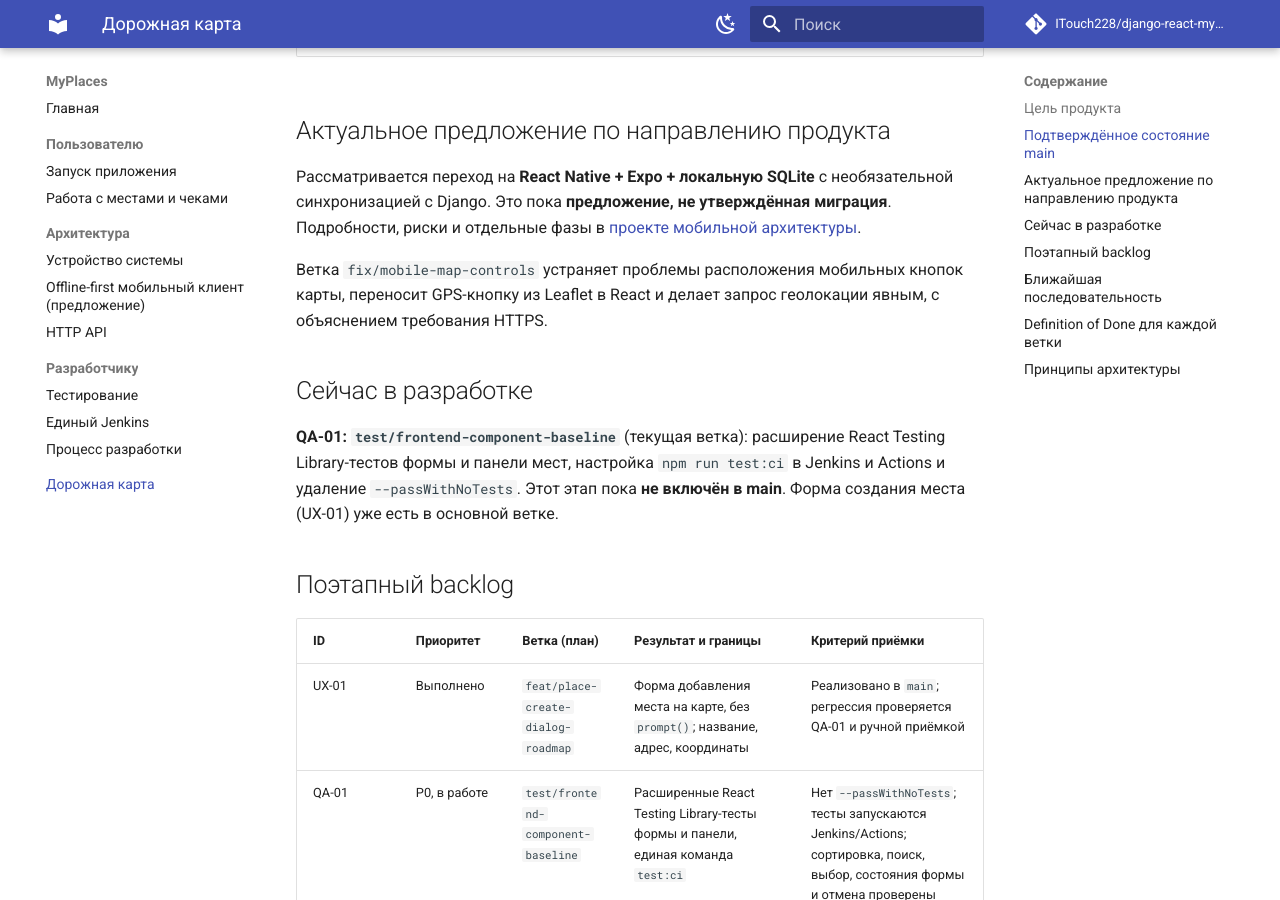
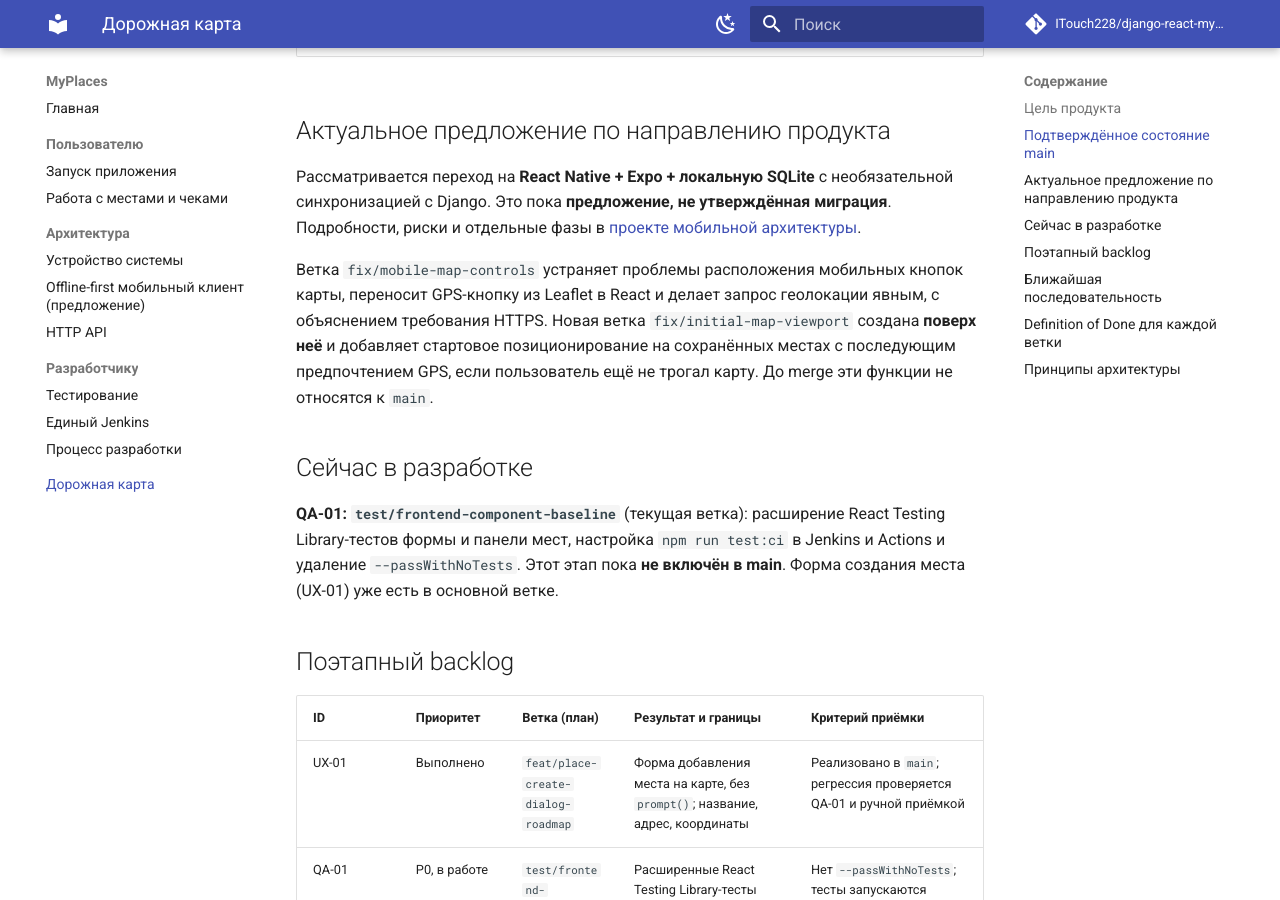
Before and after one commit to ITouch228/django-react-myplaces, an MkDocs documentation site: the page built from docs/roadmap.md, in a window 1280 px wide and 900 px high, scrolled down 1099 px. Built offline with MkDocs 1.6.1 and Material for MkDocs 9.7.7, drawn with Linux system fonts in a browser that asks for light colours; comment, search, counter and statistics services are not loaded.

```diff
--- a/docs/roadmap.md
+++ b/docs/roadmap.md
@@ -22,7 +22,7 @@
 
 Рассматривается переход на **React Native + Expo + локальную SQLite** с необязательной синхронизацией с Django. Это пока **предложение, не утверждённая миграция**. Подробности, риски и отдельные фазы в [проекте мобильной архитектуры](mobile-first-proposal.md).
 
-Ветка `fix/mobile-map-controls` устраняет проблемы расположения мобильных кнопок карты, переносит GPS-кнопку из Leaflet в React и делает запрос геолокации явным, с объяснением требования HTTPS.
+Ветка `fix/mobile-map-controls` устраняет проблемы расположения мобильных кнопок карты, переносит GPS-кнопку из Leaflet в React и делает запрос геолокации явным, с объяснением требования HTTPS. Новая ветка `fix/initial-map-viewport` создана **поверх неё** и добавляет стартовое позиционирование на сохранённых местах с последующим предпочтением GPS, если пользователь ещё не трогал карту. До merge эти функции не относятся к `main`.
 
 ## Сейчас в разработке
 
```
